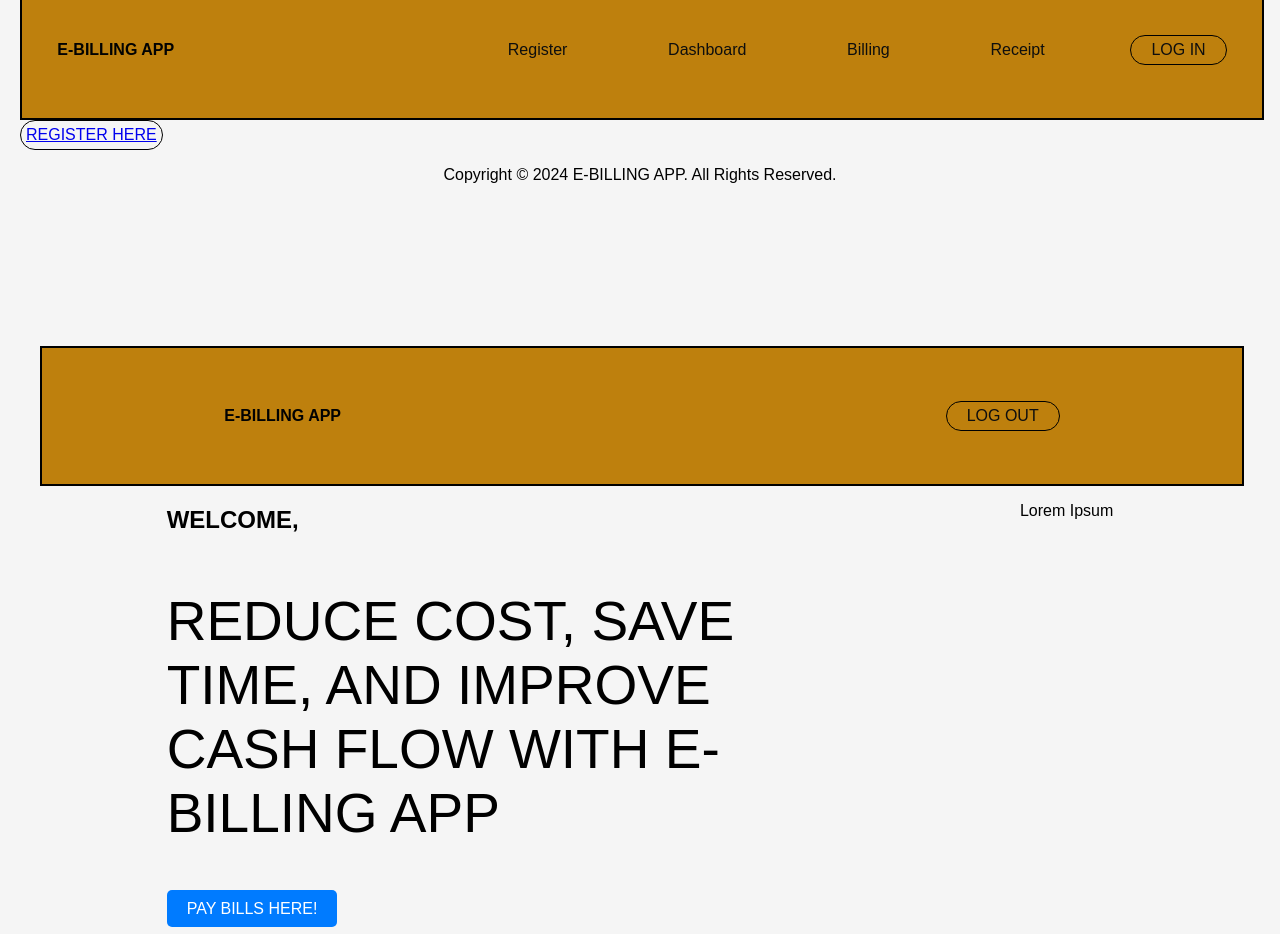
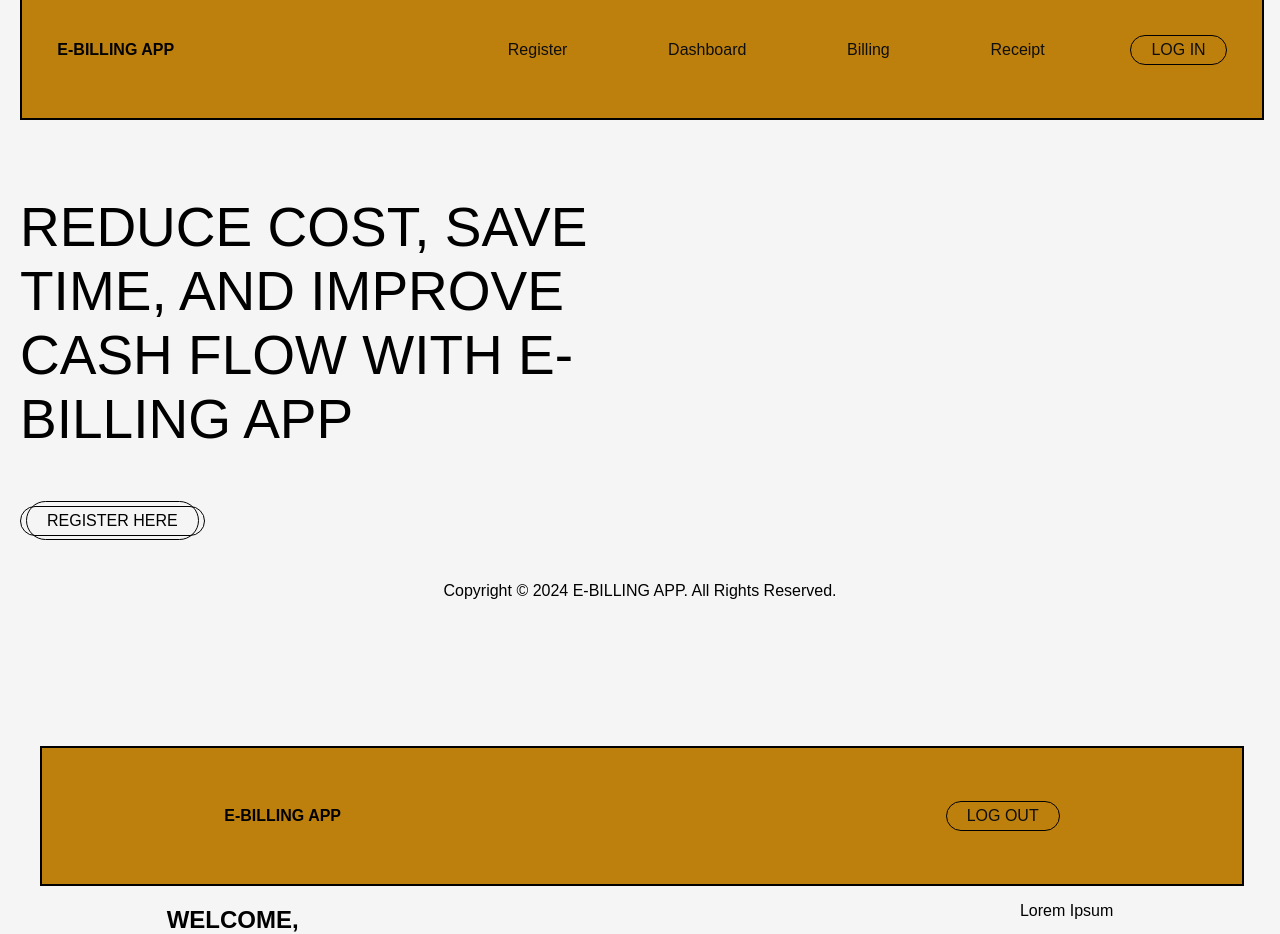
Before and after one commit to jadecrpn/E-Bayad-Center, a React (Create React App) app: page /dashboard in a window 1280 px wide. Shown: the part 40-974 px from the top of the page. Built offline with nearby package versions, Linux system fonts and the light colour scheme.

Commit message:
create buttonstyle

```diff
--- a/src/App.css
+++ b/src/App.css
@@ -62,6 +62,8 @@ nav a:hover {
   background-color: transparent;
   border-radius: 50px;
   cursor: pointer;
+  display: flex;
+  justify-content: center;
 }
 
 .nav-button:hover {
@@ -88,8 +90,7 @@ nav a:hover {
 }
 
 .main_button {
-  justify-content: space-around;
-  align-items: center;
+  display: flex;
   justify-content: center;
 }
 
@@ -353,6 +354,7 @@ button:disabled {
 footer {
   height: 20vh;
   margin: 0 1 rem;
+  padding-top: 30px;
 }
 
 footer p {
--- a/src/App.js
+++ b/src/App.js
@@ -9,6 +9,16 @@ import Receipt from './components/Receipt';
 import './App.css';
 
 const App = () => {
+  const buttonStyle = {
+    backgroundColor: 'transparent', // Change to your desired color
+    color: '#000000',
+    border:  '1px solid rgb(0, 0, 0)',
+    padding: '10px 20px',
+    textDecoration: 'none',
+    borderRadius: '50px',
+    cursor: 'pointer',
+  };
+
   return (
     <Router>
       <div className="container">
@@ -18,11 +28,16 @@ const App = () => {
               <a href="/dashboard">Dashboard</a>
               <a href="/billing">Billing</a>
               <a href="/receipt">Receipt</a>
-
               <button className = "nav-buttons"> <a href="/register" > LOG IN </a></button>
         </nav>
 
-        <button><a href="/register" > REGISTER HERE </a></button>
+        <div className="About-main">
+
+                <p>REDUCE COST, SAVE TIME, AND IMPROVE CASH FLOW WITH E-BILLING APP</p>
+                <button><a href="/register" style={buttonStyle}> REGISTER HERE </a></button>
+              </div>
+
+
 
         <footer>
           <p>Copyright &#169; 2024 E-BILLING APP. All Rights Reserved.</p>
--- a/src/components/Dashboard.js
+++ b/src/components/Dashboard.js
@@ -2,13 +2,16 @@ import React from 'react';
 
 const Dashboard = () => {
   const buttonStyle = {
-    backgroundColor: '#007bff', // Change to your desired color
-    color: '#fff',
+    backgroundColor: 'transparent', // Change to your desired color
+    color: '#000000',
+    border:  '1px solid rgb(0, 0, 0)',
     padding: '10px 20px',
     textDecoration: 'none',
-    borderRadius: '5px',
+    borderRadius: '50px',
     cursor: 'pointer',
   };
+
+
 
   return (
     <div className="container">
```
